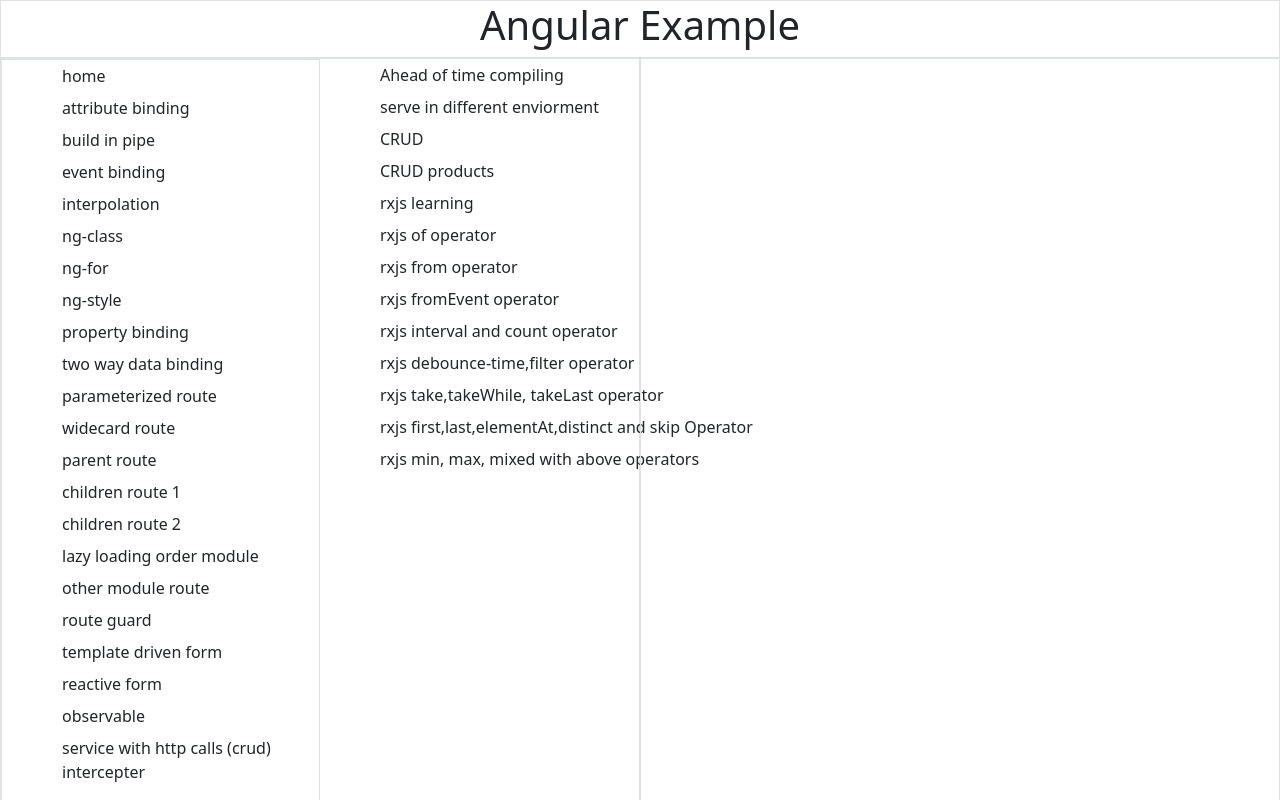
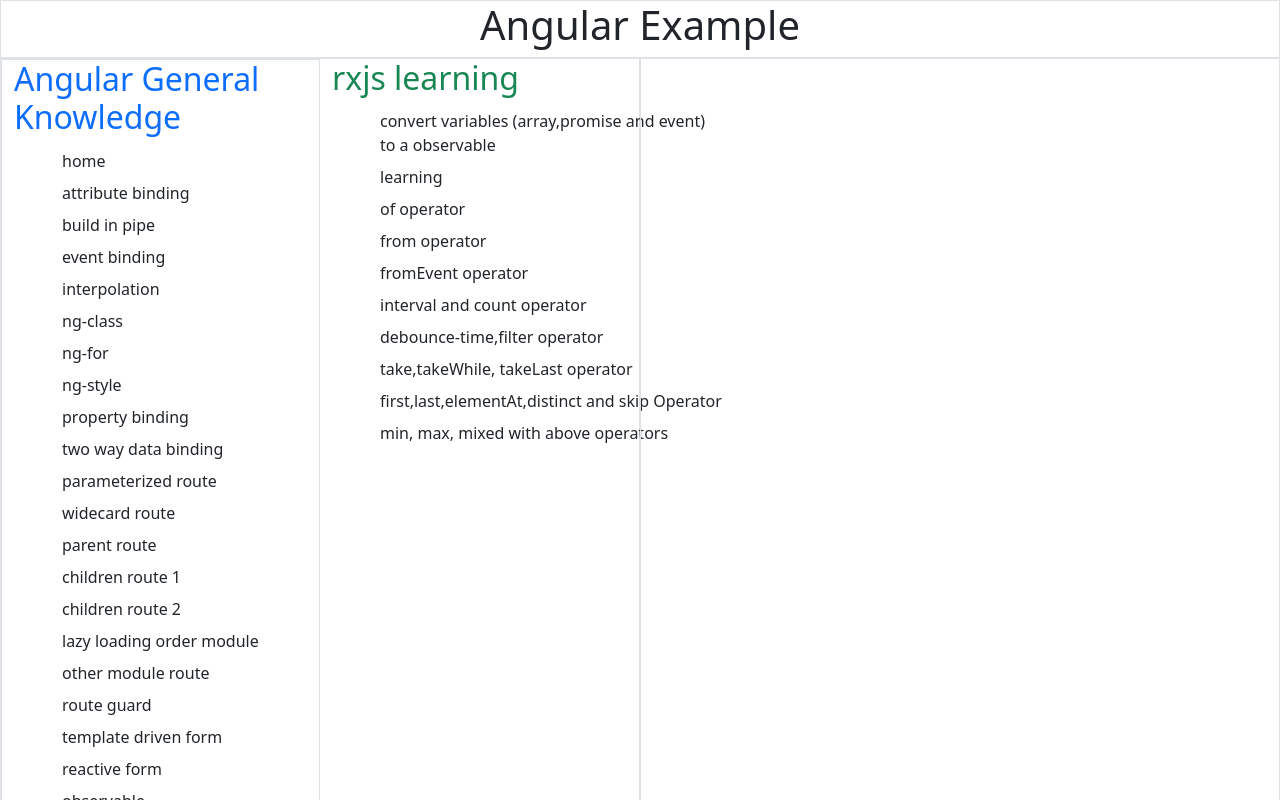
Before and after one commit to chen2905/Angular9, an Angular app in the folder ngApp/: page /rxjs in a window 1280 px wide. Shown: the top 800 px of the page. Built offline with nearby package versions, Linux system fonts and the light colour scheme.

Commit message:
2206101137

```diff
--- a/ngApp/src/app/components/left-menu/left-menu.component.html
+++ b/ngApp/src/app/components/left-menu/left-menu.component.html
@@ -1,6 +1,7 @@
 <div >
   <div class="row">
     <div class="col-6 border" >
+      <h2 class="text text-primary">Angular General Knowledge</h2>
       <ul>
         <li><a class="dropdown-item" routerLink="">home</a></li>
         <li>
@@ -77,11 +78,6 @@
             >service with http calls (crud)<BR/> intercepter</a
           >
         </li>
-
-      </ul>
-    </div>
-    <div class="col-6">
-      <ul>
         <li>
           <a class="dropdown-item" routerLink="aot"
             >Ahead of time compiling</a
@@ -104,53 +100,65 @@
           >CRUD products</a
         >
       </li>
+      </ul>
+    </div>
+    <div class="col-6">
+      <h2 class="text text-success">rxjs learning</h2>
+      <ul>
 
+
+
+        <li>
+          <a class="dropdown-item" routerLink="rxjs/convert-variables-to-observable"
+            >convert variables (array,promise and event)<br/> to a observable</a
+          >
+        </li>
       <li>
         <a class="dropdown-item" routerLink="rxjs/learning"
-          >rxjs learning</a
+          >learning</a
         >
       </li>
       <li>
         <a class="dropdown-item" routerLink="rxjs/of-operator"
-          >rxjs of operator</a
+          >of operator</a
         >
       </li>
       <li>
         <a class="dropdown-item" routerLink="rxjs/from-operator"
-          >rxjs from operator</a
+          >from operator</a
         >
       </li>
       <li>
         <a class="dropdown-item" routerLink="rxjs/fromEvent-operator"
-          > rxjs fromEvent operator</a
+          >fromEvent operator</a
         >
       </li>
       <li>
         <a class="dropdown-item" routerLink="rxjs/interval-operator"
-          > rxjs  interval and count operator</a
+          > interval and count operator</a
         >
       </li>
 
 
       <li>
         <a class="dropdown-item" routerLink="rxjs/debounce-time-operator"
-          > rxjs debounce-time,filter operator</a
+          >debounce-time,filter operator</a
         >
       </li>
       <li>
         <a class="dropdown-item" routerLink="rxjs/take-takeWhile-operator"
-          > rxjs take,takeWhile, takeLast operator</a
+          >take,takeWhile, takeLast operator</a
         >
       </li>
       <li>
         <a class="dropdown-item" routerLink="rxjs/first-last-elementAt-operator"
-          > rxjs first,last,elementAt,distinct and skip Operator</a
+          >first,last,elementAt,distinct and skip Operator</a
         >
       </li>
 
       <li>
         <a class="dropdown-item" routerLink="rxjs/min-max-operator"
-          > rxjs min, max, mixed with above operators</a
+          >min, max, mixed with above operators</a
         >
       </li>
 
--- /dev/null
+++ b/ngApp/src/app/modules/rxjs/r1-convert-variables-to-observable/r1-convert-variables-to-observable.component.html
@@ -0,0 +1,17 @@
+
+
+<button class="btn btn-success" (click)="convertArrayToObservable()"> Convert an array to observable, check console log</button>
+
+<br/>
+<br/>
+<br/>
+
+<button class="btn btn-warning" (click)="convertPromiseToObservable()">Convert a promise to observable, check console log</button>
+<br/>
+<br/>
+<br/>
+<button class="btn btn-danger" id="btnEvent">Convert a DOM event to observable, check console log</button>
+
+<br/>
+<br/>
+<br/>
--- /dev/null
+++ b/ngApp/src/app/modules/rxjs/r1-convert-variables-to-observable/r1-convert-variables-to-observable.component.ts
@@ -0,0 +1,63 @@
+import { Component, OnInit } from '@angular/core';
+import { from, fromEvent } from 'rxjs';
+
+@Component({
+  selector: 'app-r1-convert-variables-to-observable',
+  templateUrl: './r1-convert-variables-to-observable.component.html',
+  styleUrls: ['./r1-convert-variables-to-observable.component.css']
+})
+export class R1ConvertVariablesToObservableComponent implements OnInit {
+
+
+  bookArray = [
+    {title:"Bible",description:"Great book of God"},
+    {title:"Team of rivary",description:"A book about Lincoln, the greatest president"},
+    {title:"One hundred years of solitude ",description:"Book about human's solitude"},
+  ]
+  bookArray$=from(this.bookArray)
+
+  promise = new Promise((resolve,reject)=>{
+    setTimeout(()=>{
+      resolve('Resolve the promise, sending data');
+    },3000)
+  });
+
+  promise$ = from(this.promise);
+
+
+
+  constructor() { }
+
+  ngOnInit(): void {
+    fromEvent(document.getElementById('btnEvent')!,'click').subscribe(
+      {
+        next:data=>console.log(data),
+        error:error=>console.log(error),
+        complete:()=>console.log(' event$ complete')
+      }
+     )
+  }
+  convertArrayToObservable(){
+    this.bookArray$.subscribe(
+     {
+       next:data=>console.log(data),
+       error:error=>console.log(error),
+       complete:()=>console.log('bookArray$ complete')
+     }
+    )
+  }
+
+  convertPromiseToObservable(){
+    this.promise$.subscribe(
+      {
+        next:data=>console.log(data),
+        error:error=>console.log(error),
+        complete:()=>console.log(' promise$ complete')
+      }
+     )
+  }
+  convertDOMEventToObservable(){
+
+  }
+
+}
--- a/ngApp/src/app/modules/rxjs/rxjs-routing.module.ts
+++ b/ngApp/src/app/modules/rxjs/rxjs-routing.module.ts
@@ -1,5 +1,6 @@
 import { NgModule } from '@angular/core';
 import { RouterModule, Routes } from '@angular/router';
+import { R1ConvertVariablesToObservableComponent } from './r1-convert-variables-to-observable/r1-convert-variables-to-observable.component';
 import { RxjsDebounceTimeOperatorComponent } from './rxjs-debounce-time-operator/rxjs-debounce-time-operator.component';
 import { RxjsFirstLastElementAtOperatorComponent } from './rxjs-first-last-element-at-operator/rxjs-first-last-element-at-operator.component';
 import { RxjsFromEventOperatorComponent } from './rxjs-from-event-operator/rxjs-from-event-operator.component';
@@ -11,6 +12,7 @@
 import { RxjsTakeTakeWhileOperatorComponent } from './rxjs-take-take-while-operator/rxjs-take-take-while-operator.component';
 
 const routes: Routes = [
+  {path:'convert-variables-to-observable',component:R1ConvertVariablesToObservableComponent},
   {path:'learning',component:RxjsLearningComponent},
   {path:'of-operator',component:RxjsOfOperatorComponent},
   {path:'from-operator',component:RxjsFromOperatorComponent},
--- a/ngApp/src/app/modules/rxjs/rxjs.module.ts
+++ b/ngApp/src/app/modules/rxjs/rxjs.module.ts
@@ -12,6 +12,7 @@
 import { RxjsTakeTakeWhileOperatorComponent } from './rxjs-take-take-while-operator/rxjs-take-take-while-operator.component';
 import { RxjsFirstLastElementAtOperatorComponent } from './rxjs-first-last-element-at-operator/rxjs-first-last-element-at-operator.component';
 import { RxjsMinMaxOperatorComponent } from './rxjs-min-max-operator/rxjs-min-max-operator.component';
+import { R1ConvertVariablesToObservableComponent } from './r1-convert-variables-to-observable/r1-convert-variables-to-observable.component';
 
 
 @NgModule({
@@ -24,7 +25,8 @@
     RxjsDebounceTimeOperatorComponent,
     RxjsTakeTakeWhileOperatorComponent,
     RxjsFirstLastElementAtOperatorComponent,
-    RxjsMinMaxOperatorComponent
+    RxjsMinMaxOperatorComponent,
+    R1ConvertVariablesToObservableComponent
   ],
   imports: [
     CommonModule,
```
Also changed, not shown: ngApp/src/app/modules/rxjs/r1-convert-variables-to-observable/r1-convert-variables-to-observable.component.css (added), 1 other file (tests, documents, lock files or other folders).
